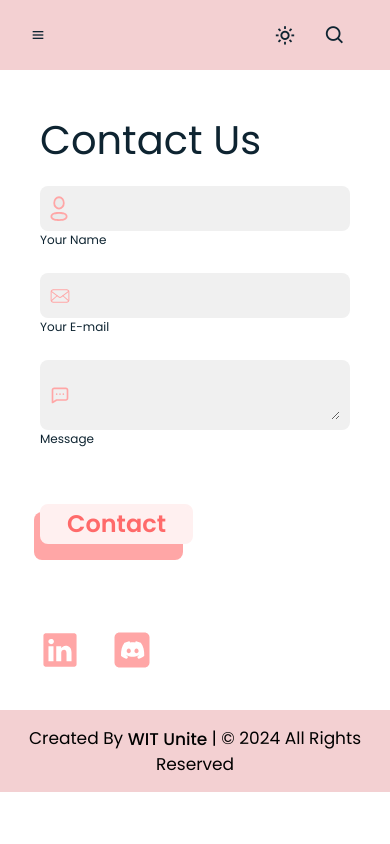
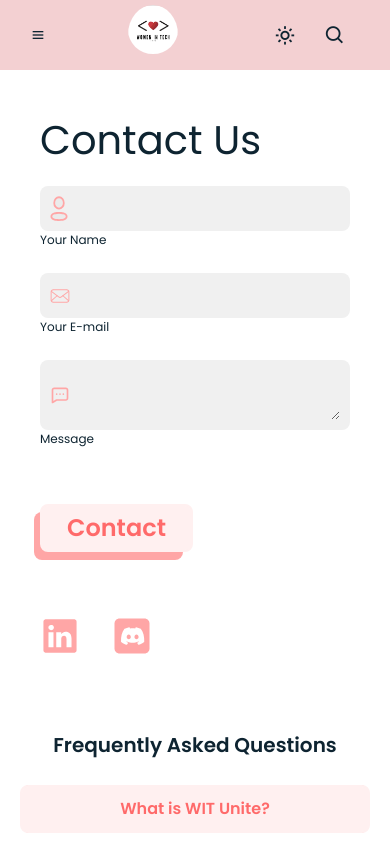
Before and after one commit to AliAngelinaaa/WITUnite, a React (Create React App) app: page /witunite/contactus in a window 390 px wide. Shown: the top 844 px of the page. Built offline with nearby package versions, Linux system fonts and the light colour scheme; no server answers.

Commit message:
clean up mtc

```diff
--- a/src/css/contactus.css
+++ b/src/css/contactus.css
@@ -36,58 +36,6 @@
 }
 
 
-.contact-button {
-    align-items: center;
-    background-color: #fff0f0;
-    border: 2px solid #fff0f0;
-    border-radius: 8px;
-    box-sizing: border-box;
-    color: #FF6A6A;
-    cursor: pointer;
-    display: flex;
-    font-size: 24px;
-    font-weight: bold;
-    height: 48px;
-    justify-content: center;
-    line-height: 24px;
-    max-width: 100%;
-    padding: 0 25px;
-    position: relative;
-    text-align: center;
-    text-decoration: none;
-    user-select: none;
-    -webkit-user-select: none;
-    touch-action: manipulation;
-  }
-
-  .contact-button::after {
-    background-color: #FFA6A6;
-    border-radius: 8px;
-    content: "";
-    display: block;
-    height: 48px;
-    left: 0;
-    width: 100%;
-    position: absolute;
-    top: -2px;
-    transform: translate(-8px, 8px);
-    transition: transform 0.2s ease-out;
-    z-index: -1;
-  }
-
-  .contact-button:hover::after {
-    transform: translate(0, 0);
-  }
-
-  .contact-button:active {
-    background-color: #ffdeda;
-    outline: 0;
-  }
-
-  .contact-button:hover {
-    outline: 0;
-  }
-
   @media (min-width: 768px) {
     .contact-button {
       padding: 0 40px;
@@ -107,6 +55,65 @@
     margin-right: 32px;
 }
 
+.faq-section {
+  padding: 20px;
+}
+
+.faq-container {
+  max-width: 800px;
+  margin: 0 auto;
+}
+
+.faq-container h2 {
+  text-align: center;
+  font-size: 24px;
+  margin-bottom: 20px;
+}
+
+.faq-item {
+  margin-bottom: 10px;
+}
+
+.faq-question {
+  margin-top: 25px;
+  width: 100%;
+  text-align: left;
+  font-size: 18px;
+  cursor: pointer;
+  position: relative;
+}
+
+.faq-question::after {
+  content: '+';
+  position: absolute;
+  right: 15px;
+  top: 50%;
+  transform: translateY(-50%);
+  transition: transform 0.3s ease;
+}
+
+.faq-answer {
+  display: none;
+  padding: 15px;
+  background-color: #fff;
+  border: 1px solid #ddd;
+  border-radius: 8px;
+}
+
+.faq-answer p {
+  margin: 0;
+}
+
+.faq-question.active::after {
+  transform: translateY(-50%) rotate(45deg);
+}
+
+.faq-question.active + .faq-answer {
+  display: block;
+}
+
+
+
 @media (max-width: 600px) {
   .symbol{
     width: 20px;
@@ -119,6 +126,13 @@
     height: auto;
     display: flex;
     object-fit: contain;
+  }
+  .faq-container h2 {
+    font-size: 20px;
+  }
+
+  .faq-question {
+    font-size: 16px;
   }
 }
 
--- a/src/css/mtc.css
+++ b/src/css/mtc.css
@@ -1,4 +1,4 @@
-/* Our Mission*/
+/* Our Mission */
 @keyframes zoomOut {
     0% {
         transform: scale(2);
@@ -8,41 +8,11 @@
     }
 }
 
-.bento-box{
-    /* max-width: 90%; */
-    display: flex;
-    height: 400px;
-    border: 2px solid red;
+/* Our Board of Directors Section */
+.heading{
+    font-size:250%;
+    text-align: center;
 }
-.big-box {
-    width: 50%;
-    background-color: blue;
-    animation: zoomOut 1s cubic-bezier(1, 0.01, 0, 0.99);
-
-}
-
-/* .big-box div{
-    animation: zoomOut 1s cubic-bezier(1, 0.01, 0, 0.99);
-} */
-
-.smallBoxes{
-    border: 2px solid green;
-    width: 50%;
-    display: flex;
-    flex-direction: column;
-}
-
-.smallbox{
-    border: 2px solid red;
-    flex-basis: 66%;
-}
-.smallbox1{
-    flex: 1;
-}
-
-
-/* Our Board of Directors Section*/
-
 .cardContainer {
     display: flex;
     flex-direction: row;
@@ -77,7 +47,6 @@
     align-items: center;
 }
 
-
 .circleBlock {
     background-color: blue;
     border-radius: 50%;
@@ -85,8 +54,8 @@
     height: 100px;
 }
 
-div h2,
-div a {
+.card-content h2,
+.card-content a {
     text-align: center;
 }
 
@@ -99,6 +68,7 @@
     color: purple;
 }
 
+/* Harmain's Image */
 .HarmainImg {
     transform: scale(1.5);
     width: 300px;
@@ -107,19 +77,14 @@
     padding-right: 50px;
 }
 
-.board-heading{
-    font-size: 250%;
+/* Ambassadors Section */
+.ambassadors-container {
+    max-width: 1000px; /* Expand the max width for more cards */
+    margin: 0 auto;
+    display: flex;
+    flex-wrap: wrap; /* Allow wrapping when more cards are added */
+    justify-content: center; /* Center the cards horizontally */
 }
-
-.ambassadors-container {
-    max-width: 700px; /* Limits the container's width */
-    margin: 0 auto; /* Centers the container */
-    display: flex;
-    flex-direction: row; /* Stack cards vertically */
-    align-items: center; /* Center cards horizontally */
-    flex-wrap: nowrap; /* No wrapping needed */
-  }
-
 
 .ambassador-card {
     background-color: white;
@@ -127,9 +92,10 @@
     box-shadow: 0 4px 10px rgba(0, 0, 0, 0.1);
     padding: 20px;
     width: 300px;
-    margin: 10px;
+    margin: 20px; /* More space between cards */
     text-align: center;
     transition: transform 0.3s;
+    overflow: hidden; /* Ensures text doesn't overflow the card */
 }
 
 .ambassador-card:hover {
@@ -159,17 +125,22 @@
 .ambassador-bio {
     font-size: 14px;
     color: #555;
+    height: 50px; /* Limit height */
+    overflow: hidden; /* Hide extra text */
+    transition: height 0.3s ease;
 }
 
+.ambassador-card:hover .ambassador-bio {
+    height: auto; /* Expand bio on hover */
+}
 
-
+/* Responsive Design */
 @media (max-width: 600px) {
     .cardContainer {
         flex-direction: column;
         align-items: center;
         max-width: 100%;
         justify-content: center;
-        align-items: center;
         padding: 5%;
     }
 
@@ -180,16 +151,13 @@
         transition: height 0.5s ease-in-out;
     }
 
-    img,
+    .card img,
     .circleBlock,
-    .card div a,
-    .card div p,
-    .card div h3, .card .HarmainImg {
+    .card-content a,
+    .card-content p,
+    .card-content h3,
+    .card-content .HarmainImg {
         display: none;
-    }
-
-    div h2 {
-        font-size: 200%;
     }
 
     .card:hover {
@@ -197,45 +165,43 @@
     }
 
     .card:hover img,
-    .card:hover div a,
-    .card:hover div p,
-    .card:hover div h3, .card:hover .HarmainImg {
+    .card:hover .card-content a,
+    .card:hover .card-content p,
+    .card:hover .card-content h3,
+    .card:hover .card-content .HarmainImg {
         display: block;
-    }
-
-    img {
-        width: 100%;
     }
 
     .card-content {
         padding: 5%;
     }
 
-    div a {
+    .card-content a {
         padding-top: 15%;
     }
 
     .HarmainImg {
-        width: 100%; /* Set the width of the image */
-        object-fit: cover; /* Cover the cardContainer while maintaining aspect ratio */
+        width: 100%;
+        object-fit: cover;
         margin: 15% 0 125px 40%;
-        object-position: 15% 0; /* Adjust object position as needed */
-        transform: scale(2); /* Zoom the image by 1.5 times */
-        /* padding-bottom: 20%; Add padding on the right side */
+        object-position: 15% 0;
+        transform: scale(2);
     }
 
     .ambassadors-container {
         flex-direction: column;
         align-items: center;
+        /* Adjust spacing for mobile */
+        padding: 0 10px;
     }
 
     .ambassador-card {
         width: 90%;
+        margin: 10px 0; /* Reduce margin on mobile */
     }
+
     .ambassador-card:hover {
         transform: scale(1.05);
         box-shadow: 0 6px 15px rgba(0, 0, 0, 0.2);
     }
-
-
 }
--- a/src/pages/contactus.jsx
+++ b/src/pages/contactus.jsx
@@ -1,15 +1,44 @@
-import React from 'react'
-import ContactForm from '../components/contactform'
-import wit from "../images/wit.png"
-import '../css/contactus.css'
+import React, { useState } from 'react';
+import ContactForm from '../components/contactform';
+import wit from "../images/wit.png";
+import '../css/contactus.css';
 
 function ContactUs() {
+  const [activeIndex, setActiveIndex] = useState(null);
+
+  const toggleAnswer = (index) => {
+    setActiveIndex(activeIndex === index ? null : index);
+  };
+
+  const faqs = [
+    { question: "What is WIT Unite?", answer: "WIT Unite is a community-focused organization dedicated to supporting women in tech through networking, mentorship, and educational resources." },
+    { question: "How can I join WIT Unite?", answer: "You can join WIT Unite by visiting our <a href='https://discord.gg/PjwYfs48AX'>discord</a> and going through the verification process. We welcome individuals from all backgrounds and experience levels as long as they have a valid affiliation with CUNY." },
+    { question: "Who can benefit from WIT Unite?", answer: "WIT Unite benefits women in tech, from students to professionals, by providing access to mentorship, networking opportunities, and career development resources." },
+  ];
+
   return (
-    <div style={{display:"flex", }}>
-        <ContactForm></ContactForm>
-        <img className='contactimg' src={wit} height='580px'></img>
-    </div>
-  )
+    <>
+      <div style={{ display: "flex" }}>
+        <ContactForm />
+        <img className='contactimg' src={wit} alt="WIT Unite" height='580px' />
+      </div>
+      <section className="faq-section">
+        <div className="faq-container">
+          <h2>Frequently Asked Questions</h2>
+          {faqs.map((faq, index) => (
+            <div className="faq-item" key={index}>
+              <button className="faq-question" onClick={() => toggleAnswer(index)}>
+                {faq.question}
+              </button>
+              <div className="faq-answer" style={{ display: activeIndex === index ? 'block' : 'none' }}>
+                <p dangerouslySetInnerHTML={{ __html: faq.answer }} />
+              </div>
+            </div>
+          ))}
+        </div>
+      </section>
+    </>
+  );
 }
 
-export default ContactUs
+export default ContactUs;
--- a/src/pages/mtc.jsx
+++ b/src/pages/mtc.jsx
@@ -2,78 +2,56 @@
 import harmain from '../images/harmain.jpg';
 import nafisa from '../images/nafisa.jpg';
 import sabina from '../images/sabina.jpg';
+import jennifer from '../images/jennifer.png';
 import '../css/mtc.css';
 
-
 function Mtc() {
-
     return (
         <div>
-            {/* <h2>Our Mission</h2>
-                <div className= "bento-box">
-                    <div class="big-box">fgsfg
-                        <div>content</div>
-                    </div>
-                    <div class="smallBoxes">
-                    <div class="smallbox">rtwert</div>
-                    <div class="smallbox1">rtwert</div>
-                    </div>
-                </div> */}
-            <h2 class="board-heading">Board of Directors</h2>
+            <h2 className="heading">Board of Directors</h2>
             <div className="cardContainer">
                 <div className="card">
-                    <img src={harmain} alt="picture of harmain" className="HarmainImg" />
+                    <img src={harmain} alt="Harmain Munir" className="HarmainImg" />
                     <div className="card-content">
                         <h2>Harmain Munir</h2>
                         <h3>Co-Founder</h3>
-                        <p>Class of 2025 <br />Harmain is a Computer Science undergraduate at CUNY Brooklyn College, a software engineering fellow at CUNY Tech Prep, and a former intern at HealthyCUNY. She has also served as a Computer Science teaching assistant at Girls Who Code and participated in the AT&T Technology Academy. As the Co-Founder of WITUnite, her mission is to build a tech community that empowers young women to pursue their dream careers in tech, providing support, mentorship, and resources to help them excel. </p>
+                        <p>Class of 2025 <br />Harmain is a Computer Science undergraduate at CUNY Brooklyn College, a software engineering fellow at CUNY Tech Prep, and a former intern at HealthyCUNY. She has also served as a Computer Science teaching assistant at Girls Who Code and participated in the AT&T Technology Academy. As the Co-Founder of WITUnite, her mission is to build a tech community that empowers young women to pursue their dream careers in tech, providing support, mentorship, and resources to help them excel.</p>
                         <a href="https://www.linkedin.com/in/harmain-munir-335511243/">LinkedIn</a>
                     </div>
                 </div>
                 <div className="card">
-                    <img src={nafisa} alt="picture of nafisa" />
+                    <img src={nafisa} alt="Nafisa Anzum" />
                     <div className="card-content">
                         <h2>Nafisa Anzum</h2>
-                        <h3>Co-Founder/Head of Product</h3>
-                        <p>Class of 2024 <br /> Ut enim ad minim veniam, quis nostrud exercitation ullamco laboris nisi ut aliquip ex ea commodo consequat. </p>
-                        <a href="https://www.linkedin.com/in/nafisa-anzum-aa8526216/">Linkedin</a>
-
+                        <h3>Co-Founder</h3>
+                        <p>Class of 2024 <br />Nafisa Anzum is a Computer Science graduate from Brooklyn College, having completed her degree in just three years. She is currently a Service Recovery Analyst at HealthFirst and a co-founder of WIT Unite, a community initiative dedicated to supporting CUNY students in tech. Nafisa's experience includes internships with The New York Times, Teladoc Health, Wikitongues, and Blackstone, where she developed full-stack applications and improved engineering processes. Through WIT Unite, Nafisa aims to empower and inspire young women in tech by providing valuable resources, mentorship, and a supportive network to help them succeed in their careers.</p>
+                        <a href="https://www.linkedin.com/in/nafisa-anzum-aa8526216/">LinkedIn</a>
                     </div>
                 </div>
                 <div className="card">
-                    <img src={sabina} alt="sample card img" />
+                    <img src={sabina} alt="Sabina Ismailova" />
                     <div className="card-content">
                         <h2>Sabina Ismailova</h2>
                         <h3>Head of Tech</h3>
-                        <p>Class of 2024 <br /> Ut enim ad minim veniam, quis nostrud exercitation ullamco laboris nisi ut aliquip ex ea commodo consequat. </p>
-                        <a href="https://www.linkedin.com/in/nafisa-anzum-aa8526216/">Linkedin</a>
-
+                        <p>Class of 2024 <br />Sabina is a software engineer apprentice at The New York Times, where she continues to develop her technical expertise. Graduating early from Brooklyn College, she has accumulated valuable experience through internships at organizations like Shared_Studios and Wikitongues. Her journey includes participating in Google's GSWEP via Project Basta, where she honed her problem-solving and technical interview skills. As the Head of Technology at WIT Unite, she helps create and maintain the technology for a supportive community for CUNY women in computer science.</p>
+                        <a href="https://www.linkedin.com/in/sabina-ismailova/">LinkedIn</a>
                     </div>
                 </div>
             </div>
 
-
             <br />
 
-            <h2>WITU Ambassadors</h2>
-            <div class="ambassadors-container">
-                <div class="ambassador-card">
-                    {/* <img src="ambassador1.jpg" alt="Ambassador 1" class="ambassador-photo"> */}
-                        <h3 class="ambassador-name">Jennifer Perez</h3>
-                        <p class="ambassador-title">Community Leader</p>
-                        <p class="ambassador-bio">Jennifer is a current sophomore studying computer science at Brooklyn College. She has previously served as the marketing intern at Varon Consulting and as an engineering intern at Teladoc Health. As a WITU ambassador, she looks forward to providing help and support in your career journey as well as the latest internships and events to attend. What she lacks in technical skill, she makes up with her know-how of career-related events beneficial for students to attend and expand their knowledge. Come and join Jennifer as you both embark your career journey</p>
+            <h2 className="heading">WITU Ambassadors</h2>
+            <div className="ambassadors-container">
+                <div className="ambassador-card">
+                    <img src={jennifer} alt="Jennifer Perez" className="ambassador-photo" />
+                    <h3 className="ambassador-name">Jennifer Perez</h3>
+                    <p className="ambassador-title">Class of 2027</p>
+                    <p className="ambassador-bio">Jennifer is a current sophomore studying computer science at Brooklyn College. She has previously served as the marketing intern at Varon Consulting and as an engineering intern at Teladoc Health. As a WITU ambassador, she looks forward to providing help and support in your career journey as well as the latest internships and events to attend. What she lacks in technical skill, she makes up with her know-how of career-related events beneficial for students to attend and expand their knowledge. Come and join Jennifer as you both embark on your career journey.</p>
                 </div>
-{/*
-                <div class="ambassador-card">
-                    <img src="ambassador2.jpg" alt="Ambassador 2" class="ambassador-photo">
-                        <h3 class="ambassador-name">John Smith</h3>
-                        <p class="ambassador-title">Technical Mentor</p>
-                        <p class="ambassador-bio">John loves mentoring young engineers and has been helping developers achieve their goals for over a decade.</p>
-                </div> */}
+            </div>
+        </div>
+    );
+}
 
-            </div>
-
-        </div>
-    )
-}
 export default Mtc;
```
Also changed, not shown: src/images/jennifer.png (added). Lines whose indentation alone changed are shown as unchanged.
